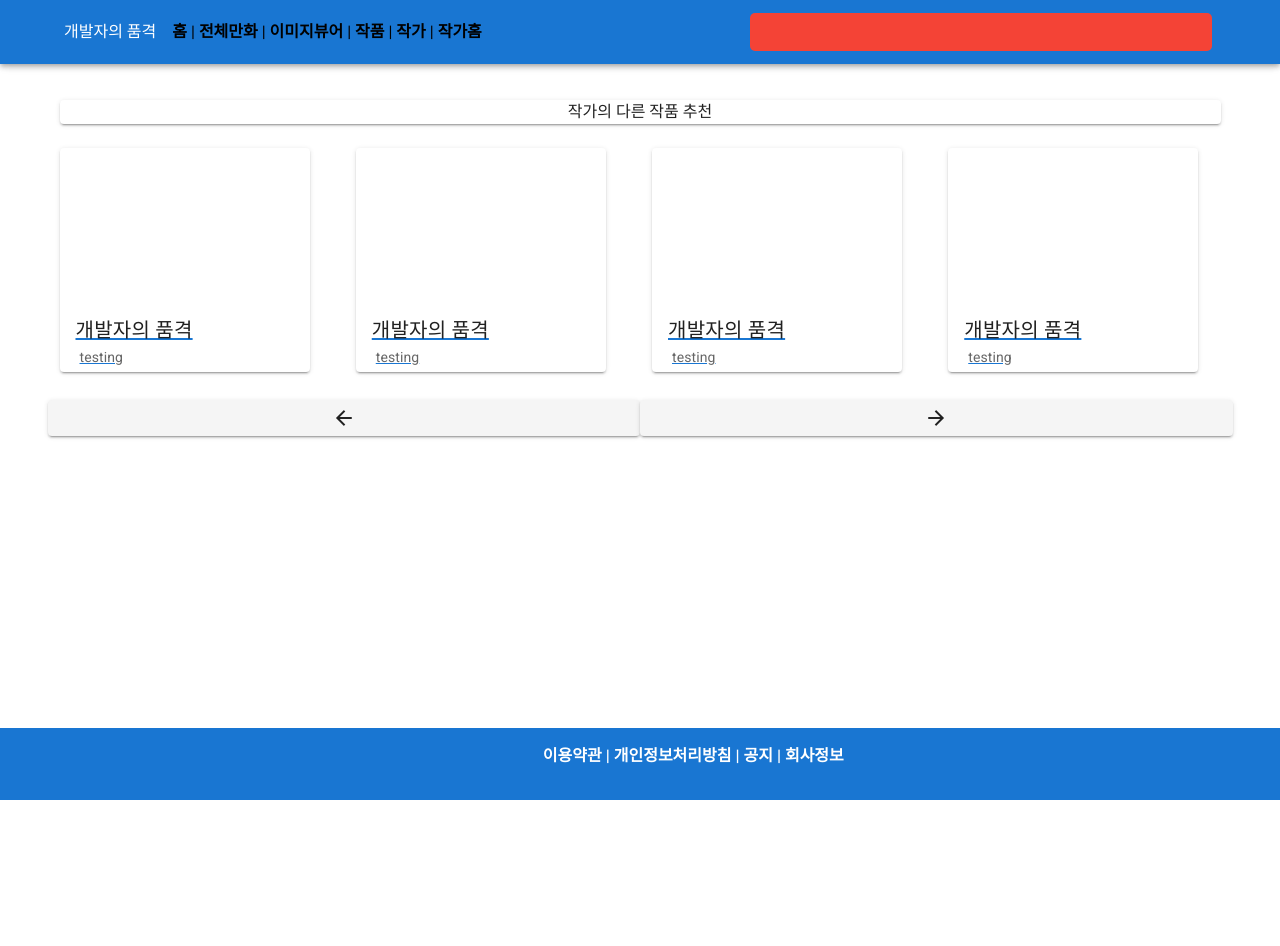
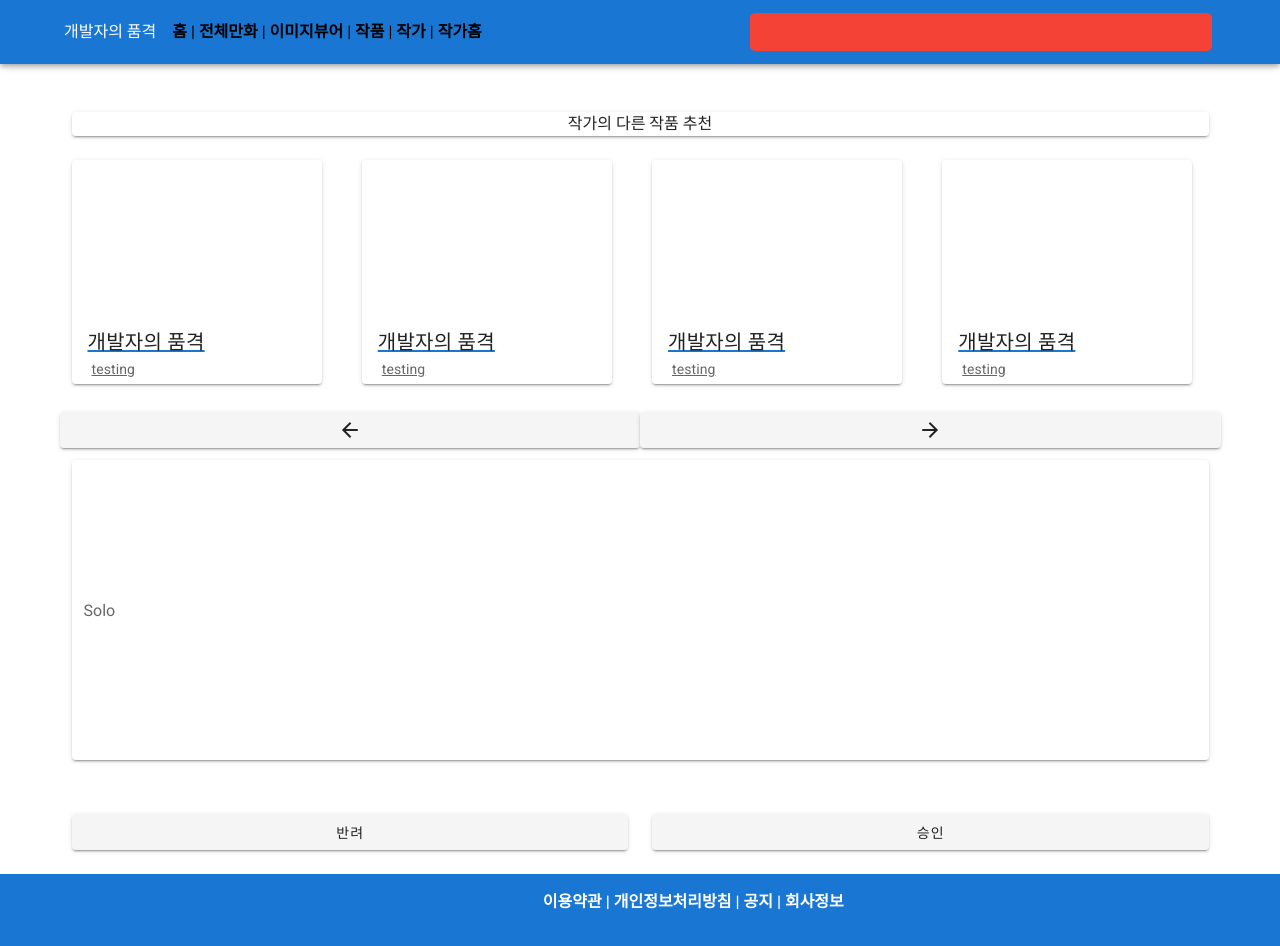
Before and after one commit to hyunjunyong/WEBTOON, a Vue app in the folder frontend/: page /#/writer_home in a window 1280 px wide. Before the commit the page ends 800 px from the top, so only its background shows below. Built offline with nearby package versions, Linux system fonts and the light colour scheme.

Commit message:
반려 사유 컴포넌트 작성

```diff
--- /dev/null
+++ b/frontend/src/components/reject-reason.vue
@@ -0,0 +1,42 @@
+<template>
+    <v-container>
+        <v-row>
+            <v-col
+            cols="12"
+            sm="12"
+            >
+                <v-text-field
+                    label="Solo"
+                    single-line
+                    solo
+                    height="300"
+                >
+                    반려사유작성
+                </v-text-field>
+            </v-col>
+        </v-row>
+        <v-row :justify="4">
+            <v-col class="text-center">
+                <v-btn block>반려</v-btn>
+            </v-col>
+            <v-col class="text-center">
+                <v-btn block>승인</v-btn>
+            </v-col>
+        </v-row>
+    </v-container>
+</template>
+<script>
+export default {
+    name:'',
+    components: {},
+    data(){
+        return{}
+    },
+    setup(){},
+    create(){},
+    mounted(){},
+    unmounted(){},
+    methods: {}
+}
+</script>
+<style scoped></style>
--- a/frontend/src/components/viewer-end.vue
+++ b/frontend/src/components/viewer-end.vue
@@ -1,5 +1,28 @@
 <template>
-    <Thumbnail />
+      <v-container>
+    <v-row dense>
+      <v-col>
+        <v-card class="text-center">작가의 다른 작품 추천</v-card>
+      </v-col>
+    </v-row>
+    <v-row>
+      <v-col v-for="n in 4" :key="n" cols="3" class="pa-0">
+        <Thumbnail />
+      </v-col>
+    </v-row>
+    <v-row>
+      <v-col class="pa-0">
+        <v-btn block>
+          <v-icon>mdi-arrow-left</v-icon>
+        </v-btn>
+      </v-col>
+      <v-col class="pa-0">
+        <v-btn block>
+          <v-icon>mdi-arrow-right</v-icon>
+        </v-btn>
+      </v-col>
+    </v-row>
+  </v-container>
 </template>
 <script>
 import Thumbnail from "./Thumbnail.vue"
--- a/frontend/src/views/WRITER_Home.vue
+++ b/frontend/src/views/WRITER_Home.vue
@@ -1,38 +1,18 @@
 <template>
   <v-container>
-    <v-row>
-      <v-col>
-        <v-card class="text-center">작가의 다른 작품 추천</v-card>
-      </v-col>
-    </v-row>
-    <v-row>
-      <v-col v-for="n in 4" :key="n" cols="3" class="pa-0">
-        <Thumbnail />
-      </v-col>
-    </v-row>
-    <v-row>
-      <v-col class="pa-0">
-        <v-btn block>
-          <v-icon>mdi-arrow-left</v-icon>
-        </v-btn>
-      </v-col>
-      <v-col class="pa-0">
-        <v-btn block>
-          <v-icon>mdi-arrow-right</v-icon>
-        </v-btn>
-      </v-col>
-    </v-row>
+    <viewerend />
+    <rejectreason />
   </v-container>
 </template>
 
 <script>
-import Thumbnail from '../components/Thumbnail.vue';
-
+import viewerend from '../components/viewer-end.vue';
+import rejectreason from '../components/reject-reason.vue'
 export default {
   name: "WRITER_Home",
   components: {
-    Thumbnail
-
+    viewerend,
+    rejectreason
   },
 };
 </script>
```
